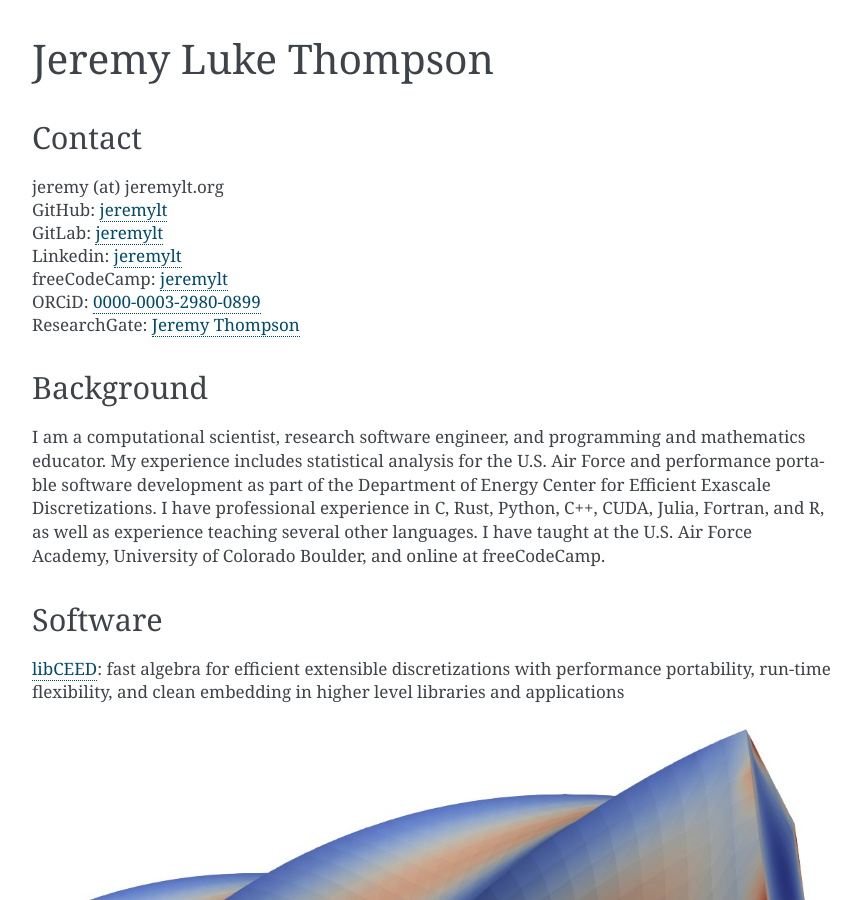
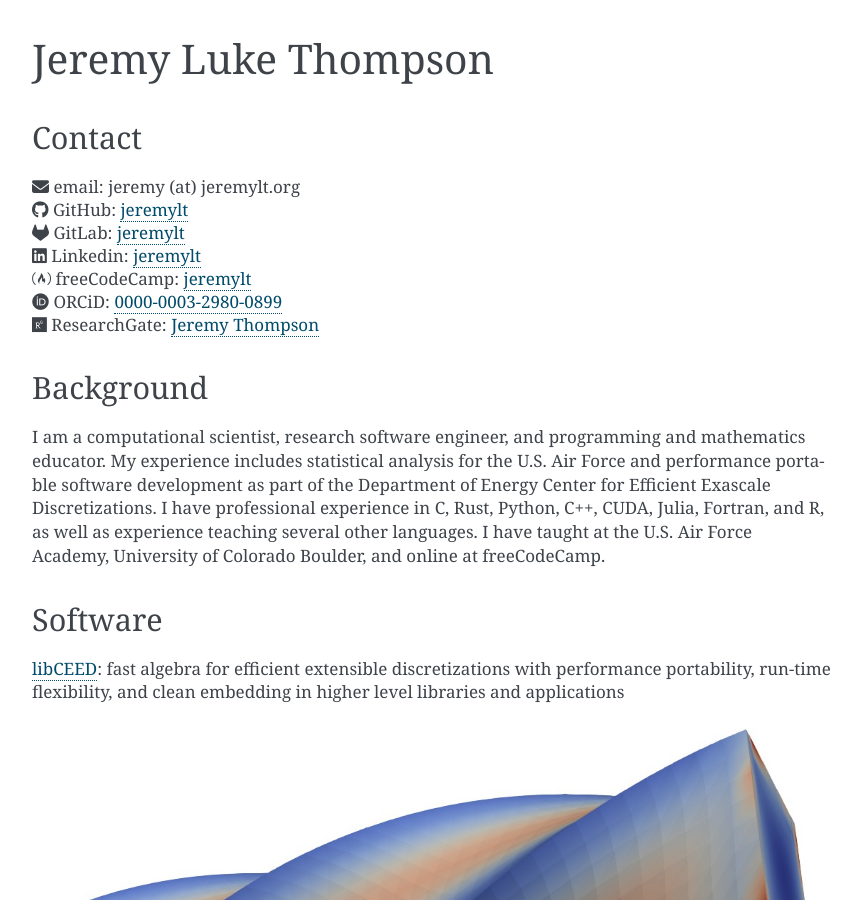
Before and after one commit to jeremylt/personal_website, a Sphinx documentation site: the page built from source/index.rst, in a window 1280 px wide and 900 px high. Shown: the whole window, without its empty margins (168-1029 px from the left). Built offline with Sphinx 7.4.7, drawn with Linux system fonts in a browser that asks for light colours; nearby versions of some CDN libraries; some of the changed lines change nothing that is shown.

Commit message:
add icons

```diff
--- a/source/conf.py
+++ b/source/conf.py
@@ -14,21 +14,17 @@
 # import sys
 # sys.path.insert(0, os.path.abspath('.'))
 
-
 # -- Project information -----------------------------------------------------
-
 project = ''
 copyright = '2021, Jeremy L Thompson'
 author = 'Jeremy L Thompson'
-
 
 # -- General configuration ---------------------------------------------------
 
 # Add any Sphinx extension module names here, as strings. They can be
 # extensions coming with Sphinx (named 'sphinx.ext.*') or your custom
 # ones.
-extensions = [
-]
+extensions = []
 
 # Add any paths that contain templates here, relative to this directory.
 templates_path = ['templates']
@@ -37,7 +33,6 @@ templates_path = ['templates']
 # directories to ignore when looking for source files.
 # This pattern also affects html_static_path and html_extra_path.
 exclude_patterns = []
-
 
 # -- Options for HTML output -------------------------------------------------
 
@@ -54,3 +49,6 @@ html_theme_options = {
 # relative to this directory. They are copied after the builtin static files,
 # so a file named "default.css" will overwrite the builtin "default.css".
 # html_static_path = ['static']
+html_js_files = [
+    'https://kit.fontawesome.com/4cef94740e.js',
+]
--- a/source/index.rst
+++ b/source/index.rst
@@ -2,16 +2,44 @@
 Jeremy Luke Thompson
 ====================================
 
+.. |fa-email| raw:: html
+
+    <i class="fas fa-envelope"></i>
+
+.. |fa-github| raw:: html
+
+    <i class="fab fa-github"></i>
+
+.. |fa-gitlab| raw:: html
+
+    <i class="fab fa-gitlab"></i>
+
+.. |fa-linked| raw:: html
+
+    <i class="fab fa-linkedin"></i>
+
+.. |fa-fcc| raw:: html
+
+    <i class="fab fa-free-code-camp"></i>
+
+.. |fa-orcid| raw:: html
+
+    <i class="fab fa-orcid"></i>
+
+.. |fa-research| raw:: html
+
+    <i class="fab fa-researchgate"></i>
+
 Contact
 ====================================
 
-| jeremy (at) jeremylt.org
-| GitHub: `jeremylt <https://www.github.com/jeremylt>`_
-| GitLab: `jeremylt <https://www.gitlab.com/jeremylt>`_
-| Linkedin: `jeremylt <https://www.linkedin.com/in/jeremylt/>`_
-| freeCodeCamp: `jeremylt <https://forum.freecodecamp.org/u/jeremylt/summary>`_
-| ORCiD: `0000-0003-2980-0899 <https://orcid.org/0000-0003-2980-0899>`_
-| ResearchGate: `Jeremy Thompson <https://www.researchgate.net/profile/Jeremy-Thompson>`_
+| |fa-email| email:            jeremy (at) jeremylt.org
+| |fa-github| GitHub:          `jeremylt <https://www.github.com/jeremylt>`_
+| |fa-gitlab| GitLab:          `jeremylt <https://www.gitlab.com/jeremylt>`_
+| |fa-linked| Linkedin:        `jeremylt <https://www.linkedin.com/in/jeremylt/>`_
+| |fa-fcc| freeCodeCamp:      `jeremylt <https://forum.freecodecamp.org/u/jeremylt/summary>`_
+| |fa-orcid| ORCiD:            `0000-0003-2980-0899 <https://orcid.org/0000-0003-2980-0899>`_
+| |fa-research| ResearchGate:  `Jeremy Thompson <https://www.researchgate.net/profile/Jeremy-Thompson>`_
 
 Background
 ====================================
```
Also changed, not shown: requirements.txt (line endings or trailing spaces).
